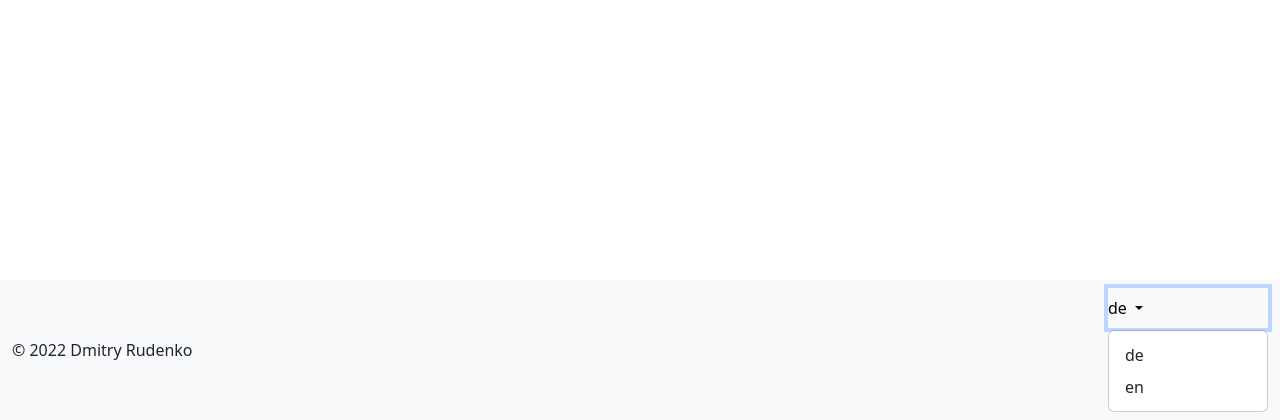
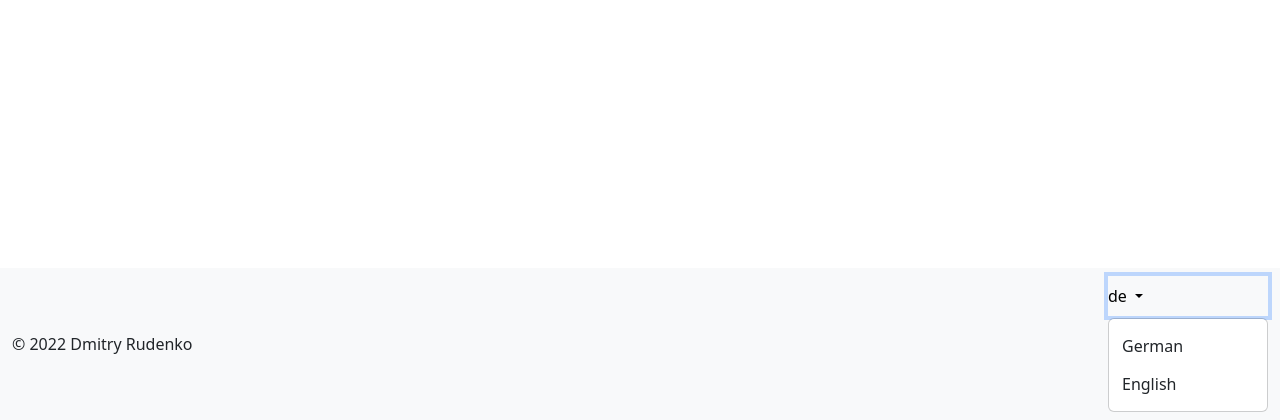
Before and after one commit to swell-d/Baumanagement, a Django app: page /de/accounts/login/ in a window 1280 px wide, after a click on "de". Shown: the part 380-800 px from the top of the page. Run offline with Django 4.2, Linux system fonts and the light colour scheme; some libraries are stand-ins or nearby versions.

Commit message:
change language made canonical

```diff
--- a/Baumanagement/templates/footer.html
+++ b/Baumanagement/templates/footer.html
@@ -19,10 +19,15 @@
                         {{ CURRENT_LANGUAGE }}
                     </a>
                     <ul class="dropdown-menu me-10" aria-labelledby="langDropdown">
-                        {% for language in languages %}
-                            <li><a href="/{{ language.code }}{{ request.path|slice:"3:" }}"
-                                   class="dropdown-item">{{ language.code }}</a></li>
-                        {% endfor %}
+                        <form action="{% url 'set_language' %}" method="post">{% csrf_token %}
+                            {% for language in languages %}
+                            <li>
+                                <button class="btn text-nowrap" type="submit" name="language" value="{{ language.code }}">
+                                    {{ language.name }}
+                                </button>
+                            </li>
+                            {% endfor %}
+                        </form>
                     </ul>
                 </li>
             </ul>
```
